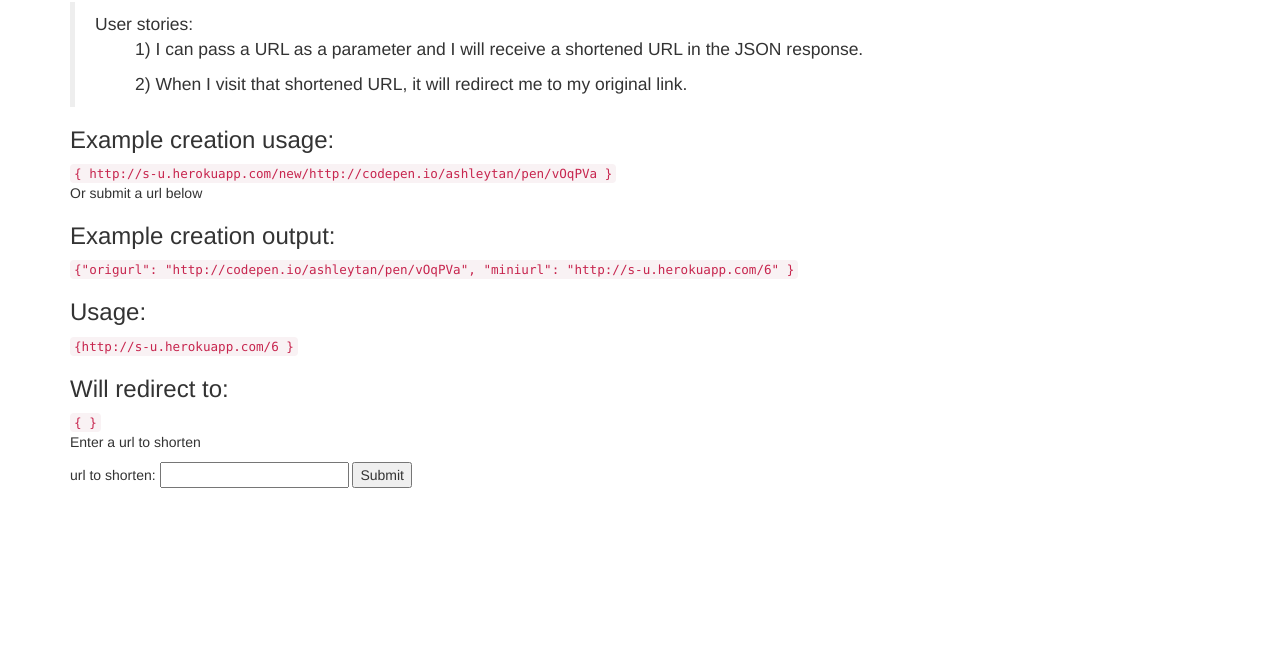
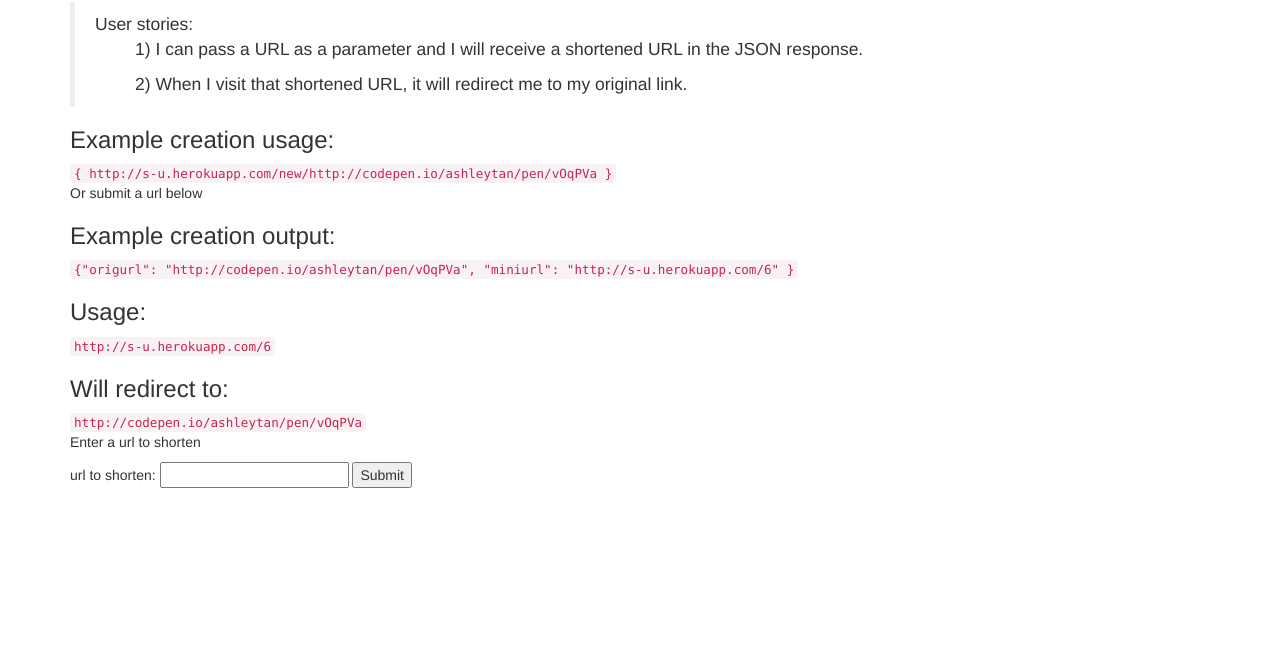
Before and after one commit to atan77/url-short, a website: page public/shorten.html in a window 1280 px wide. Shown: the part 68-736 px from the top of the page. Drawn offline with nearby package versions, Linux system fonts and the light colour scheme.

```diff
--- a/public/shorten.html
+++ b/public/shorten.html
@@ -22,7 +22,7 @@
     <code>{
 http://s-u.herokuapp.com/new/http://codepen.io/ashleytan/pen/vOqPVa
 }</code>
-<p>
+<br>
   Or submit a url below
 
 <h3>Example creation output:</h3>
@@ -31,14 +31,14 @@
 }</code>
 
 <h3>Usage:</h3>
-<code>{http://s-u.herokuapp.com/6
+<code>http://s-u.herokuapp.com/6
 
-}</code>
+</code>
 
 <h3>Will redirect to:</h3>
-<code>{
+<code>http://codepen.io/ashleytan/pen/vOqPVa
 
-}</code>
+</code>
 
 <form name='submiturl' action="/shorturl" method="POST">
    <p>Enter a url to shorten</p>
```
